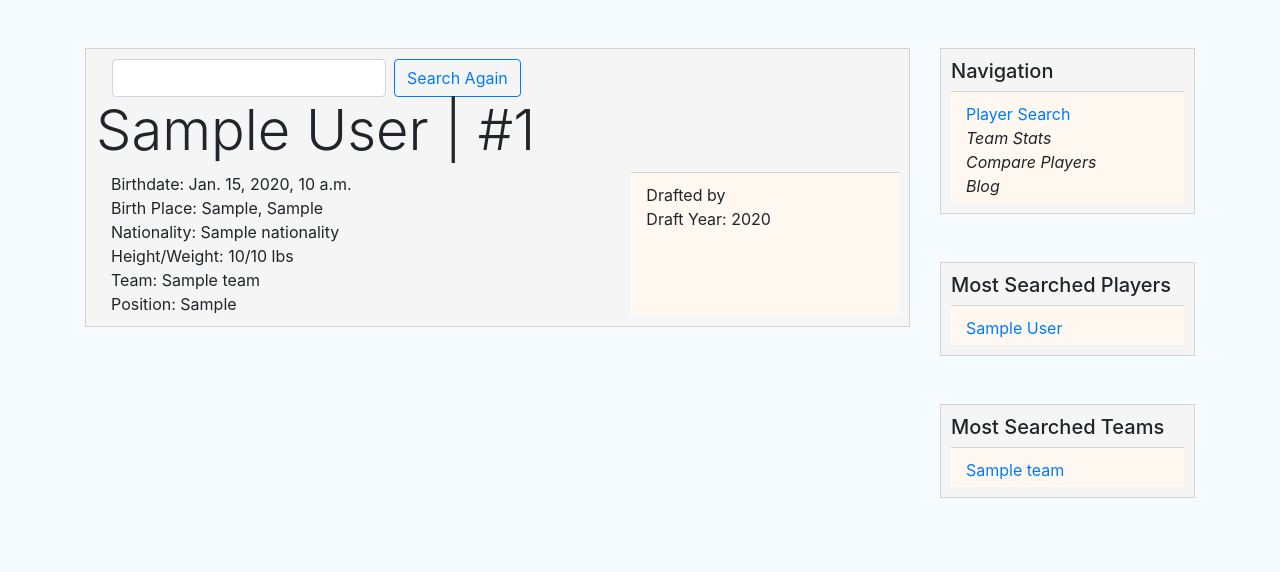
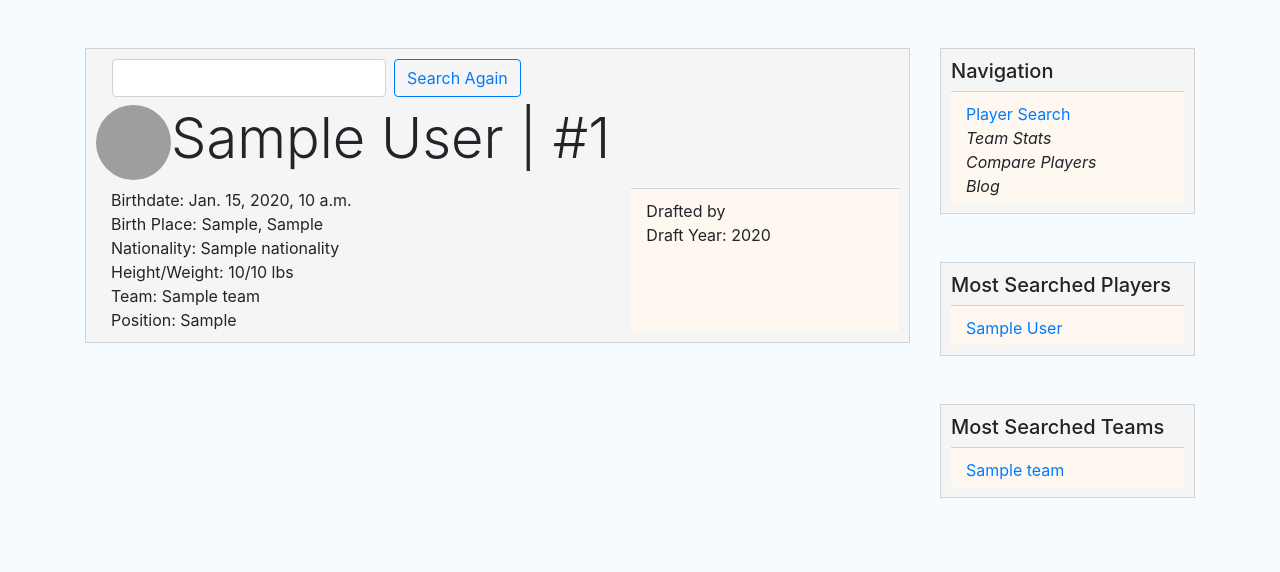
Before and after one commit to RippyTheGator/statsy, a Django app: template stats/templates/stats/player_detail.html in a window 1280 px wide. Shown: the part 57-629 px from the top of the page. Run offline with Django 3.2, Linux system fonts and the light colour scheme; the template is opened without the code that fills it: most values are stand-ins (such as "Sample title", 1, 10 or a date in 2020); some libraries are stand-ins or nearby versions; grey boxes are pictures that could not be loaded.

Commit message:
Added image support in player profile views

```diff
--- a/stats/templates/stats/player_detail.html
+++ b/stats/templates/stats/player_detail.html
@@ -3,7 +3,7 @@
 <div class="content mt-5">
     <div class="container">
     <div class="row">
-        <div class="column ml-3">
+        <div class="column ml-3 mb-2">
         <form action="{% url 'player_search' %}"class="form-inline" method="get">
             <input class="form-control mr-sm-2" type="text" name="player">
             <button class="btn btn-outline-primary my-2 my-sm-0" type="submit">Search Again</button>
@@ -11,11 +11,14 @@
         </div>
     </div>
     <div class="row">
+        <div clas="column">
+            <img src="https://nhl.bamcontent.com/images/headshots/current/168x168/{{ player.id }}.jpg" width="75" height="75" style="border-radius: 50px">
+    </div>
         <div class="column">
             <h1 class="display-4">{{ player.first_name }} {{ player.last_name }} |  #{{ player.primary_number }}</h1>
         </div>
     </div>
-    <div class="row">
+    <div class="row mt-2">
         <div class="col-md-8">
             Birthdate: {{player.birth_date}}<br>
             Birth Place: {{player.birth_city}}, {{player.birth_country}}<br>
```
